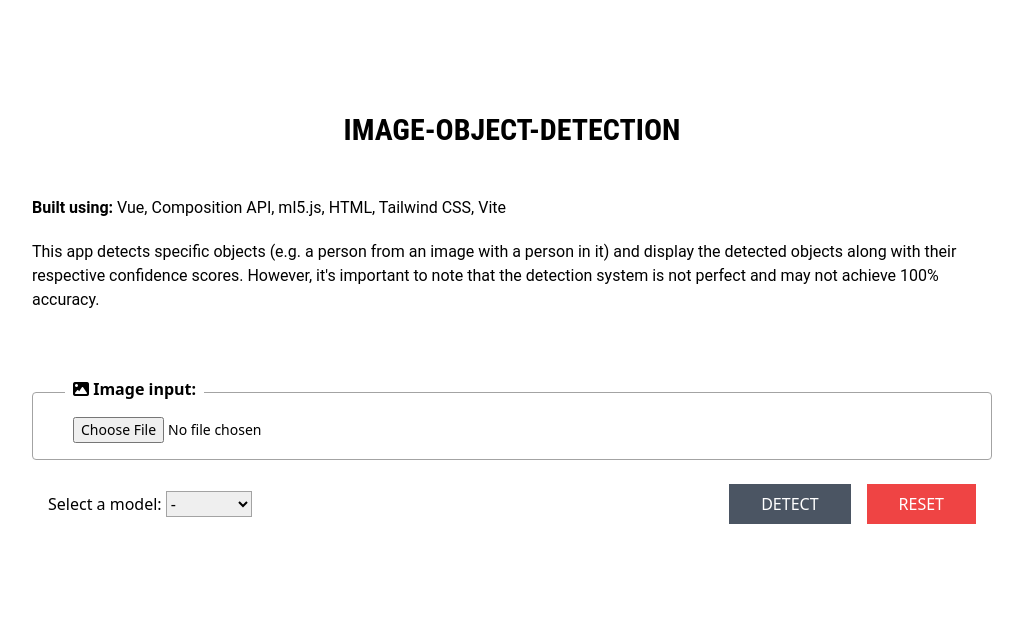
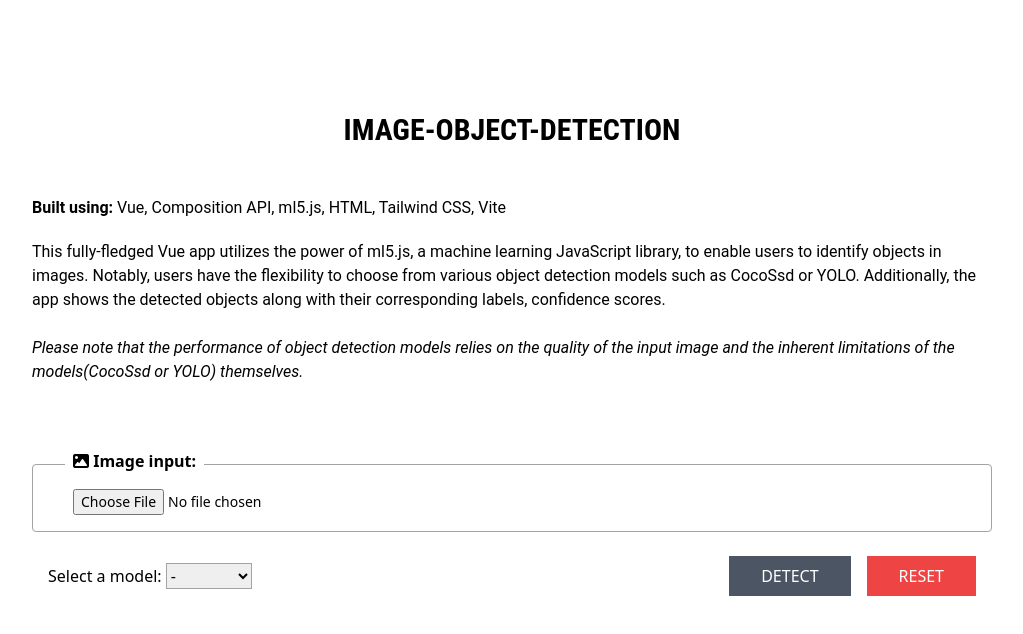
Before and after one commit to toeaung-yeyint/image-object-detection, a Vue app: page / in a window 1280 px wide. Shown: the top 634 px of the page, without its empty margins (128-1151 px from the left). Built offline with nearby package versions, Linux system fonts and the light colour scheme.

Commit message:
added a form that handles image input

```diff
--- a/src/App.vue
+++ b/src/App.vue
@@ -8,10 +8,16 @@
       CSS, Vite
     </p>
     <p class="mb-20">
-      This app detects specific objects (e.g. a person from an image with a
-      person in it) and display the detected objects along with their respective
-      confidence scores. However, it's important to note that the detection
-      system is not perfect and may not achieve 100% accuracy.
+      This fully-fledged Vue app utilizes the power of ml5.js, a machine
+      learning JavaScript library, to enable users to identify objects in
+      images. Notably, users have the flexibility to choose from various object
+      detection models such as CocoSsd or YOLO. Additionally, the app shows the
+      detected objects along with their corresponding labels, confidence
+      scores.<br /><br /><i
+        >Please note that the performance of object detection models relies on
+        the quality of the input image and the inherent limitations of the
+        models(CocoSsd or YOLO) themselves.</i
+      >
     </p>
     <DetectForm @detect="handleDetect" @reset="handleReset" />
     <LoadingBar v-if="loading" />
```
